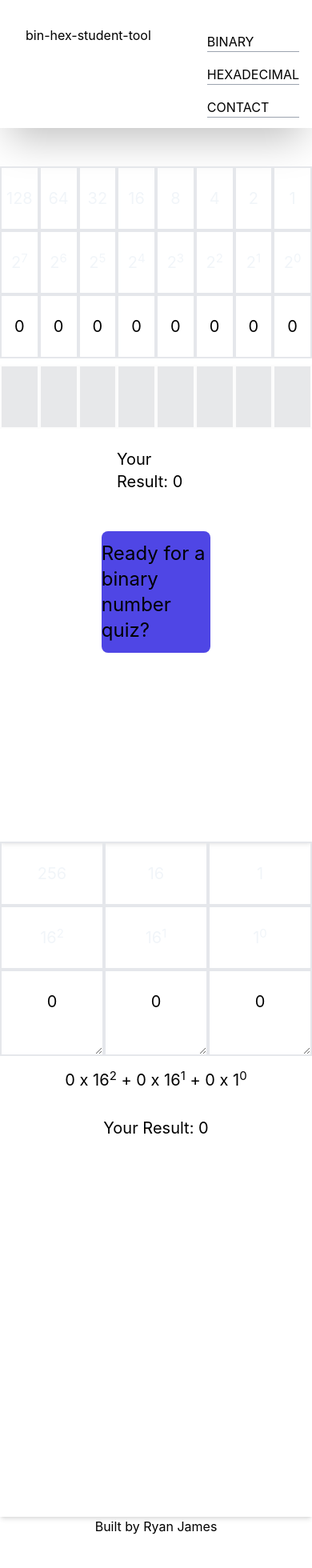
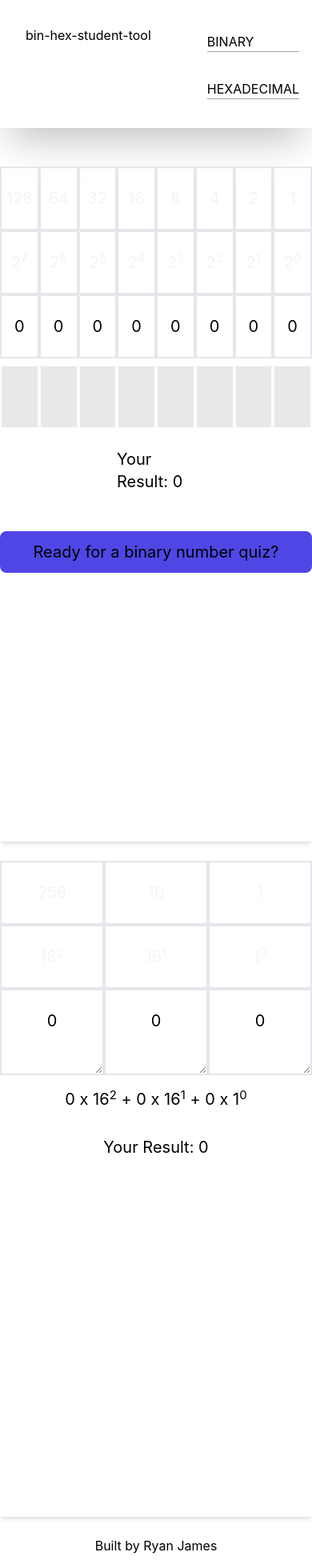
Before and after one commit to ryanjames1729/bin-hex-student-tool, a Next.js app: page / in a window 390 px wide. Shown: the top 1960 px of the page at 80% size. Before the commit the page ends 1920 px from the top, so only its background shows below. Built offline with nearby package versions, Linux system fonts and the light colour scheme.

Commit message:
cleaned up quiz css and links

```diff
--- a/components/Footer.js
+++ b/components/Footer.js
@@ -4,8 +4,8 @@ import Link from 'next/link';
 
 const Footer = ({landingPages}) => {
     return (
-        <footer className="bg-darkBlue" id="footer">
-            <div className="flex flex-row justify-center">
+        <footer className="bg-darkBlue p-6" id="footer">
+            <div className="flex flex-row justify-center hover:underline">
           <Link href="https://github.com/ryanjames1729"><a>Built by Ryan James</a></Link>
           </div>
         </footer>
--- a/components/Navbar.js
+++ b/components/Navbar.js
@@ -42,9 +42,6 @@ const Navbar = ({ landingPages }) => {
                     <li className="border-b border-gray-400 my-2 uppercase">
                         <Link href="#">HEXADECIMAL</Link>
                      </li>
-                    <li className="border-b border-gray-400 my-2 uppercase">
-                        <Link href="#footer">Contact</Link>
-                    </li>
                 </ul>
             </div>
           </div>
--- a/pages/index.js
+++ b/pages/index.js
@@ -253,8 +253,8 @@ export default function Home() {
 
           {/* Binary Wuiz */}
         <div className="flex flex-col justify-center items-center pt-8">
-          <div className="w-[35%] py-3 bg-indigo-600 rounded-lg justify-center flex text-2xl hover:bg-indigo-800">
-          <Link href="/quiz-bin"><a>Ready for a binary number quiz?</a></Link>
+          <div className="w-full lg:w-[35%] py-3 bg-indigo-600 rounded-lg justify-center flex lg:text-2xl hover:bg-indigo-800 hover:underline">
+          <Link href="/quiz-binary"><a>Ready for a binary number quiz?</a></Link>
           </div>
 
         </div>
@@ -264,7 +264,7 @@ export default function Home() {
 
 
         {/* Heaxadecimal Tool */}
-        <div className="h-screen shadow-md text-xl lg:text-4xl dark:shadow-white" id="hexadecimal">
+        <div className="h-screen shadow-md text-xl lg:text-4xl dark:shadow-white pt-6" id="hexadecimal">
           <div className="w-screen flex flex-row item-center justify-center lg:px-96">
             <div className={hexTwo != '0' ? "flex-auto py-6 lg:p-6 text-center border-2 w-0.5" : "flex-auto py-6 lg:p-6 text-center border-2 w-0.5 dark:text-slate-800 text-slate-100"}>256</div>
             <div className={hexOne != '0' ? "flex-auto py-6 lg:p-6 text-center border-2 w-0.5" : "flex-auto py-6 lg:p-6 text-center border-2 w-0.5 dark:text-slate-800 text-slate-100"}>16</div>
--- a/pages/quiz-bin.js
+++ b/pages/quiz-binary.js
@@ -113,9 +113,25 @@ export default function QuizPage() {
       <div className="flex flex-col items-center justify-center w-screen px-5 h-screen bg-[#1A1A1A]">
 
         {showScore ? (
+          <>
           <h1 className="text-3xl font-semibold text-center text-white">
             You scored {score} out of 5
           </h1>
+
+          <div className="flex w-full mt-4 px-2 text-white flex justify-center justify-between">
+          <div className="w-[49%] py-3 px-2 bg-indigo-600 rounded-lg flex justify-center"
+            ><Link href="/"><a>Go Back</a></Link>
+          </div>
+          <button
+            onClick={() => {
+              let curreentLocation = window.location.pathname;
+              window.location.href = curreentLocation;
+            }}
+            className="w-[49%] py-3 px-2 bg-indigo-600 rounded-lg flex justify-center"
+            >Start Over
+          </button>
+          </div>
+          </>
           ) : !loading ? (
             <p className="text-white">Loading ...</p>
           ) :
```
Also changed, not shown: 1 other file (tests, documents, lock files or other folders).
